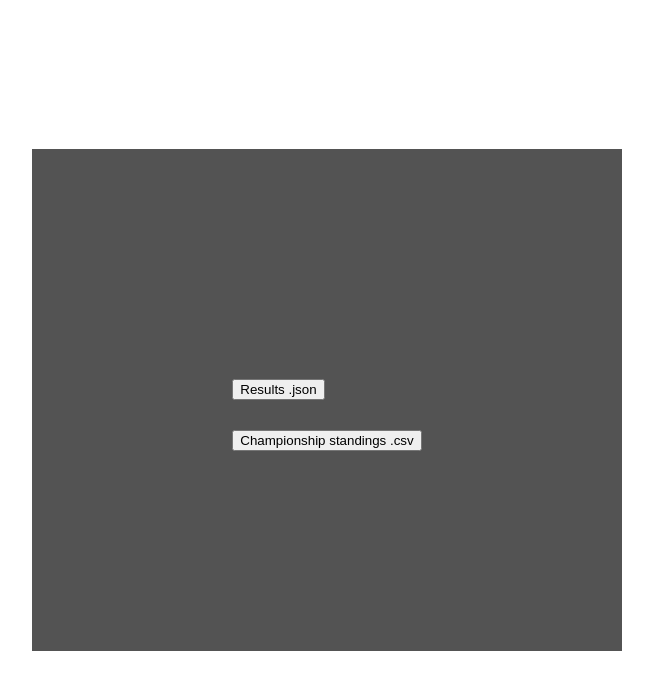
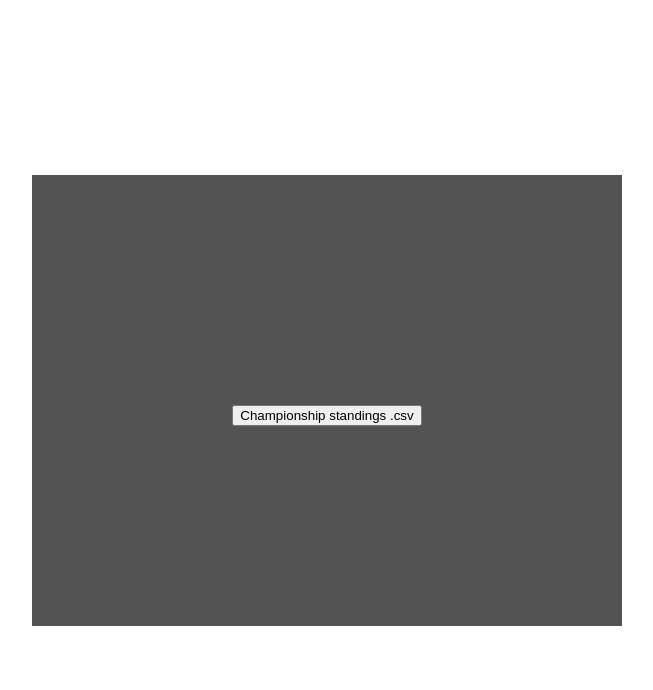
Before and after one commit to RCI-Motorsports/ResultsOverlay, a React (Create React App) app: page / in a window 1280 px wide. Shown: the top 690 px of the page, without its empty margins (313-966 px from the left). Built offline with nearby package versions, Linux system fonts and the light colour scheme.

Commit message:
Remove session result json menu option

```diff
--- a/src/menu.js
+++ b/src/menu.js
@@ -28,7 +28,6 @@ class Menu extends Component {
             component = <ChampionshipStandingsMenu />
         } else {
             component = <div className='MainMenu' id='MainMenu'>
-                            <Button type='button' id={OPTIONS.RESULT_JSON} onClick={this.onClickedOption}>Results .json</Button>
                             <Button type='button' id={OPTIONS.CHAMP_STANDINGS_JSON} onClick={this.onClickedOption}>Championship standings .csv</Button>
                         </div>;
         }
```
